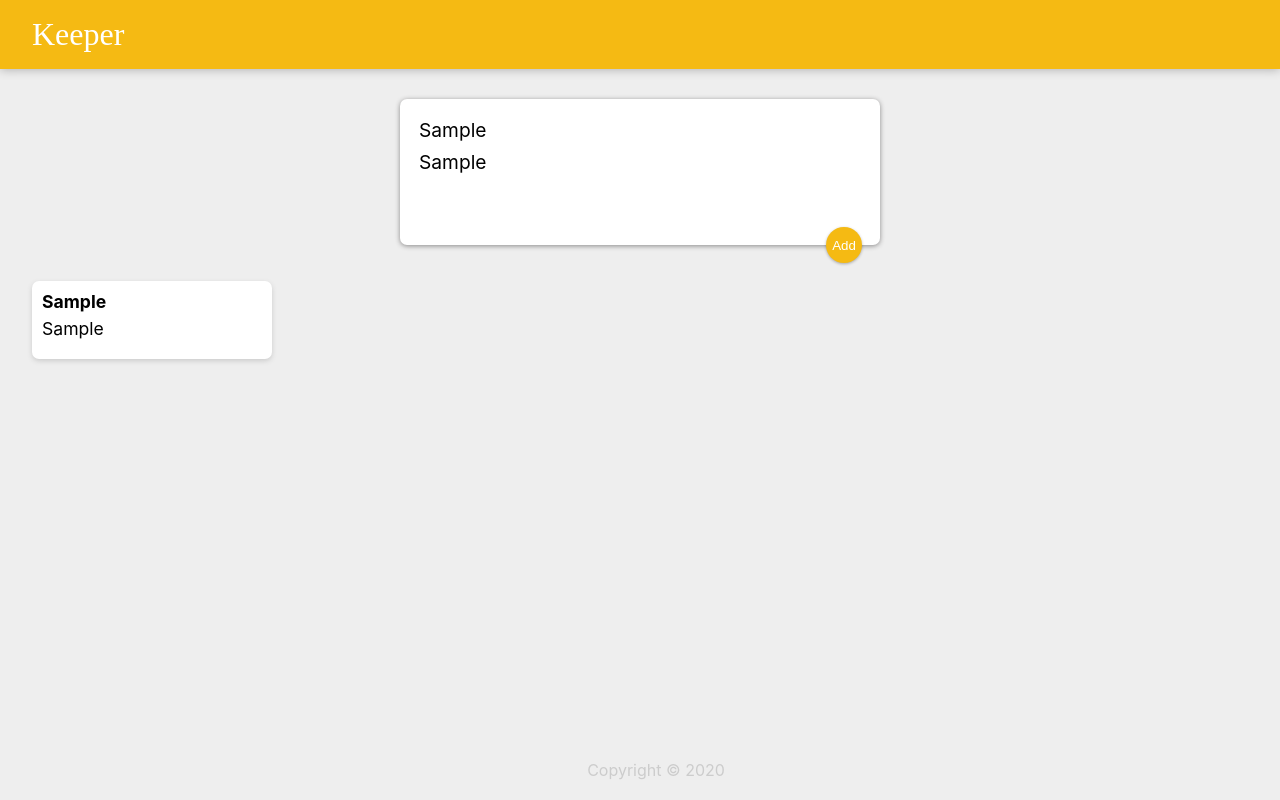
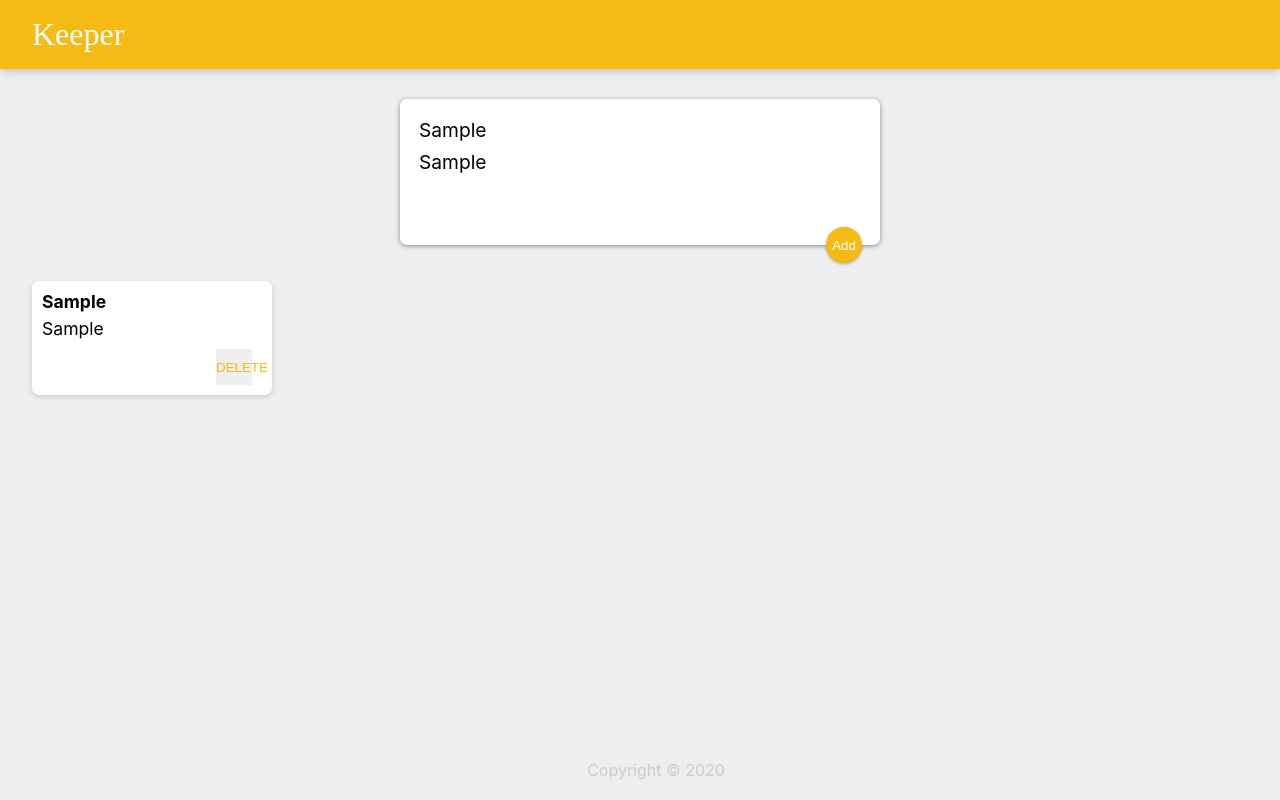
Before and after one commit to AdibaEmma/keeper-app, a React (Create React App) app: page / in a window 1280 px wide. Both pictures are taken after typing "Sample", "Sample" into the empty fields and a click on the button "Add". Built offline with nearby package versions, Linux system fonts and the light colour scheme.

Commit message:
add delete note functionality

```diff
--- a/src/components/App.jsx
+++ b/src/components/App.jsx
@@ -17,6 +17,17 @@
     setNotes(prevNotes => {
 
      return [...prevNotes, newNote];
+
+
+    })
+  }
+
+  function  deleteNote(id) {
+
+    setNotes(prevNotes => {
+     return prevNotes.filter((noteItem, index) => {
+        return index !== id
+      })
     })
   }
 
@@ -31,7 +42,13 @@
     {
       notes.map((noteItem, index) => {
         return (
-          <Note key={index} id={index} title={noteItem.title} content={noteItem.content} />
+          <Note
+           key={index}
+           id={index}
+           title={noteItem.title}
+           content={noteItem.content}
+           onDelete={deleteNote}
+            />
         )
       })
     }
--- a/src/components/Note.jsx
+++ b/src/components/Note.jsx
@@ -2,11 +2,15 @@
 
 function Note(props) {
 
+    function handleClick() {
+        props.onDelete(props.id)
+    }
 
     return (
         <div className="note">
             <h1>{props.title}</h1>
             <p>{props.content}</p>
+            <button onClick={handleClick}>DELETE</button>
         </div>
     );
 }
```
Also changed, not shown: 1 other file (tests, documents, lock files or other folders).
